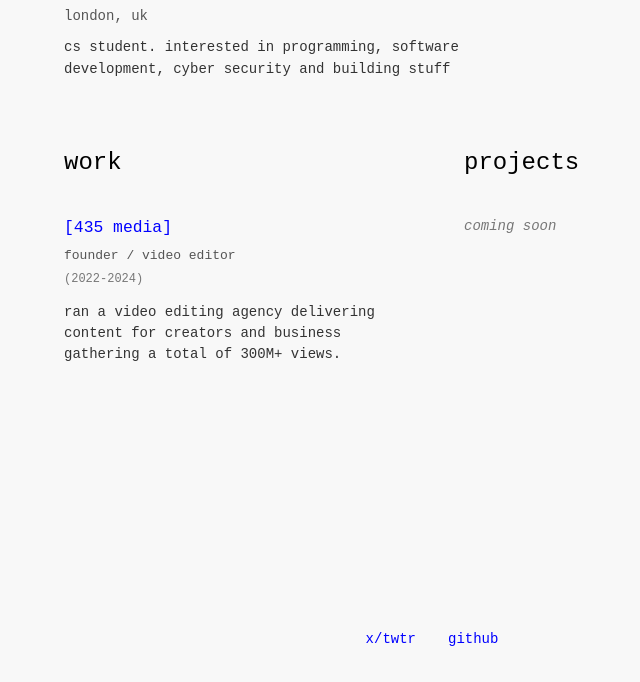
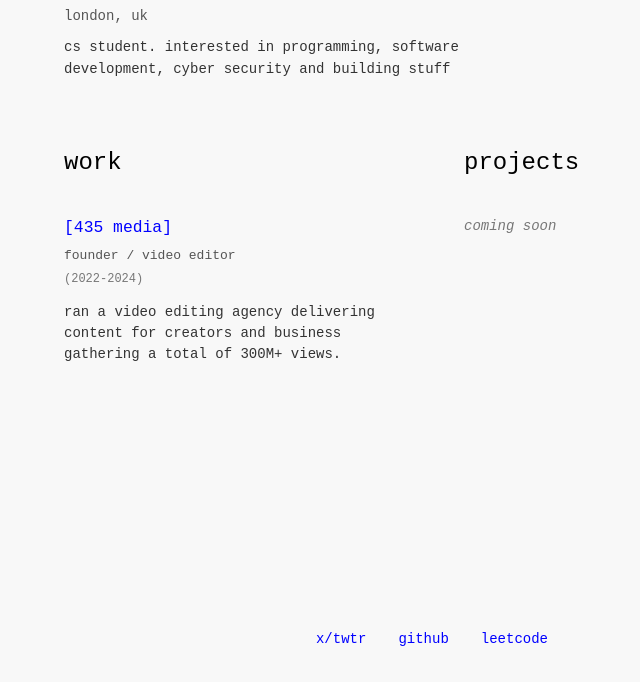
Before and after one commit to eelixir/personal-website, a plain HTML site: page index.html in a window 1280 px wide. Shown: the part 118-800 px from the top of the page, without its empty margins (208-848 px from the left). Drawn offline with Linux system fonts and the light colour scheme; a small style sheet from the web is missing.

Commit message:
- added leetcode link

```diff
--- a/index.html
+++ b/index.html
@@ -45,6 +45,7 @@
         <div class="contact-links">
             <a href="https://x.com/elixrxyz" target="_blank">x/twtr</a>
             <a href="https://github.com/eelixir" target="_blank">github</a>
+            <a href="https://leetcode.com/u/eelixir/" target="_blank">leetcode</a>
         </div>
     </footer>
 </body>
```
